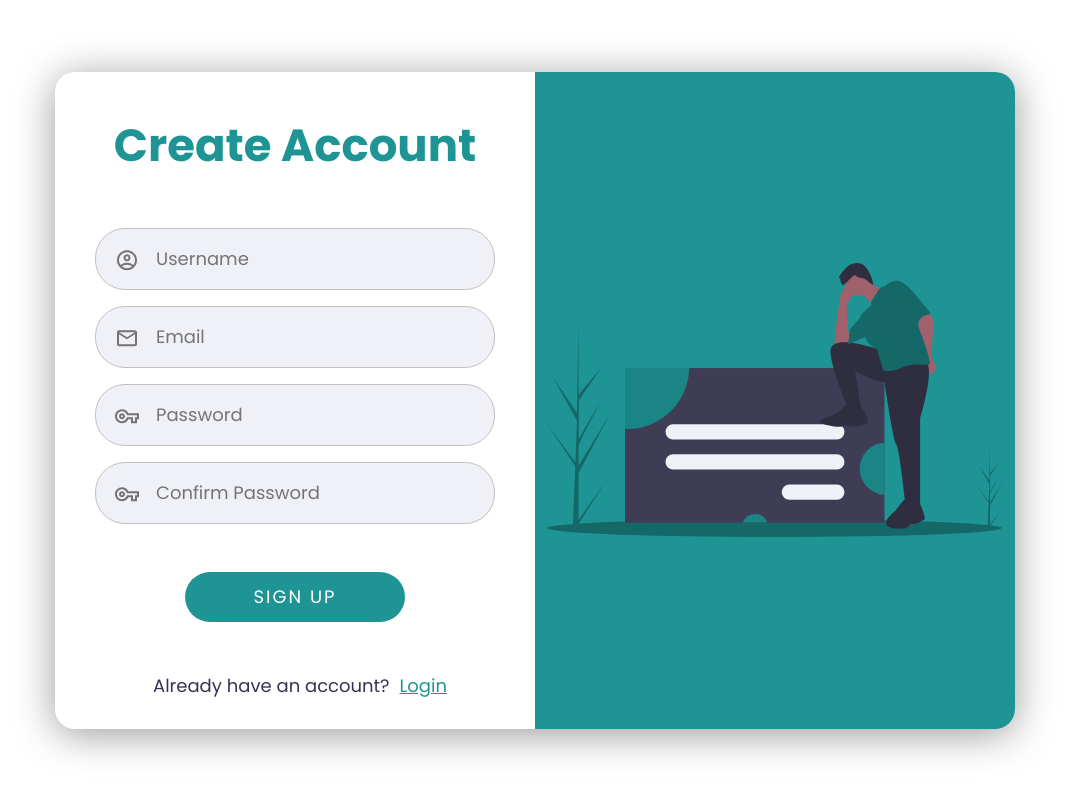
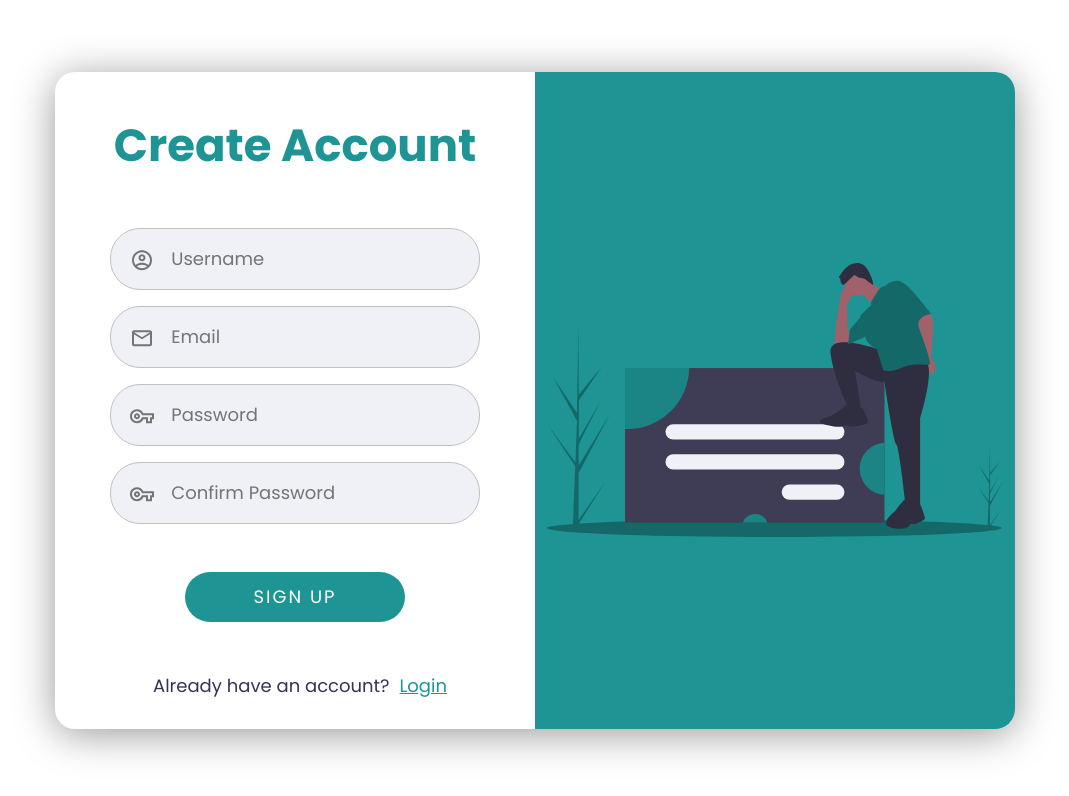
Before and after one commit to NightClover-code/url-shortener, a React (Create React App) app: page /signup in a window 1280 px wide. Shown: the top 796 px of the page, without its empty margins (105-1174 px from the left). Built offline with nearby package versions, Linux system fonts and the light colour scheme; no server answers.

Commit message:
users can successfully create accounts

```diff
--- a/src/actions/index.js
+++ b/src/actions/index.js
@@ -11,6 +11,8 @@ import {
   FETCH_LINKS,
   CREATE_USER,
 } from '../actions/types';
+//importing history
+import history from '../history';
 //importing api call
 import shortenURL from '../API/shortenURL';
 //imoprting random id's to set as keys for list children
@@ -89,15 +91,27 @@ export const fetchLink = user => async dispatch => {
     dispatch(successfullyShortened());
   }
 };
-export const createUser = ({ password, email }) => async dispatch => {
+export const createUser = ({ password, email, username }) => async dispatch => {
+  try {
     const response = await auth.createUserWithEmailAndPassword(email, password);
     dispatch({
       type: CREATE_USER,
       payload: {
+        username,
         email,
         password,
         userId: response.user.uid,
         isSignedIn: true,
+        error: '',
       },
     });
+    history.push('/');
+  } catch (error) {
+    dispatch({
+      type: CREATE_USER,
+      payload: {
+        error: error.message,
+      },
+    });
+  }
 };
--- a/src/containers/NavBar.jsx
+++ b/src/containers/NavBar.jsx
@@ -4,7 +4,33 @@ import { connect } from 'react-redux';
 //importing link from react-router
 import { Link } from 'react-router-dom';
 //nav bar component
-const NavBar = ({ isNavOpen }) => {
+const NavBar = ({ isNavOpen, isSignedIn, username }) => {
+  const renderLoggedInOrLoggedOut = () => {
+    if (isSignedIn) {
+      return `Logged in as ${username}`;
+    } else {
+      return (
+        <Link to="/login" className="login__link">
+          Login
+        </Link>
+      );
+    }
+  };
+  const renderSignInOrSignOut = () => {
+    if (isSignedIn) {
+      return (
+        <Link to="" className="sign__up__link">
+          Sign Out
+        </Link>
+      );
+    } else {
+      return (
+        <Link to="/signup" className="sign__up__link">
+          Sign Up
+        </Link>
+      );
+    }
+  };
   return (
     <nav className={`${isNavOpen ? 'active' : ''}`} id="nav-bar">
       <div className="nav__list" id="nav-list">
@@ -20,13 +46,9 @@ const NavBar = ({ isNavOpen }) => {
       </div>
       <div className="account__list" id="account-list">
         <li className="list__item login" data-id="nav-item">
-          <Link to="/login" className="login__link">
-            Login
-          </Link>
+          {renderLoggedInOrLoggedOut()}
         </li>
-        <Link to="/signup" className="sign__up__link">
-          Sign Up
-        </Link>
+        {renderSignInOrSignOut()}
       </div>
     </nav>
   );
@@ -34,6 +56,8 @@ const NavBar = ({ isNavOpen }) => {
 const mapStateToProps = state => {
   return {
     isNavOpen: state.isNavOpen,
+    isSignedIn: state.currentUser.isSignedIn,
+    username: state.currentUser.username,
   };
 };
 export default connect(mapStateToProps)(NavBar);
--- a/src/containers/SignUp.jsx
+++ b/src/containers/SignUp.jsx
@@ -1,4 +1,4 @@
-import React, { Component } from 'react';
+import React from 'react';
 //importing styles
 import '../../src/styles/css/sign_up.css';
 import { reduxForm } from 'redux-form';
@@ -9,14 +9,14 @@ import SignUpForm from './SignUpForm';
 //importing connect
 import { connect } from 'react-redux';
 //login component
-class SignUp extends Component {
+const SignUp = ({ handleSubmit }) => {
   //rendering errors
-  renderError({ error, touched }) {
+  const renderError = ({ error, touched }) => {
     if (touched && error) {
       return <div className="header">{error}</div>;
     }
-  }
-  render() {
+  };
+
   return (
     <div className="sign__up__page">
       <div className="wrapper">
@@ -27,10 +27,7 @@ class SignUp extends Component {
             </div>
             <div className="text__content">
               <h1>Create Account</h1>
-                <SignUpForm
-                  onSubmit={this.props.handleSubmit}
-                  renderError={this.renderError}
-                />
+              <SignUpForm onSubmit={handleSubmit} renderError={renderError} />
               <div className="already__have__account">
                 <p>Already have an account?</p>
                 <Link to="/login" className="login__now">
@@ -43,10 +40,7 @@ class SignUp extends Component {
       </div>
     </div>
   );
-  }
-}
-
-//checking if user entered email and password
+};
 const validate = ({ email, password, passwordConfirmed, username }) => {
   const errors = {};
   if (!email) {
@@ -69,9 +63,14 @@ const validate = ({ email, password, passwordConfirmed, username }) => {
   }
   return errors;
 };
+//checking if user entered email and password
 const formWrapper = reduxForm({
   form: 'signUpForm',
   validate,
 })(SignUp);
-
-export default connect(null)(formWrapper);
+const mapStateToProps = state => {
+  return {
+    currentUser: state.currentUser,
+  };
+};
+export default connect(mapStateToProps)(formWrapper);
--- a/src/containers/SignUpForm.jsx
+++ b/src/containers/SignUpForm.jsx
@@ -26,10 +26,15 @@ class SignUpForm extends Component {
       </div>
     );
   };
-
   //receiving submited values
   onFormSubmit = values => {
     this.props.createUser(values);
+  };
+  //special errors
+  specialErrors = () => {
+    if (this.props.currentUser.error !== '') {
+      return this.props.currentUser.error;
+    }
   };
   render() {
     return (
@@ -48,6 +53,7 @@ class SignUpForm extends Component {
           type="email"
           source="icon-email.svg"
         />
+        {this.specialErrors()}
         <Field
           name="password"
           component={this.renderSignUp}
--- /dev/null
+++ b/src/history.js
@@ -0,0 +1,2 @@
+import { createBrowserHistory } from 'history';
+export default createBrowserHistory();
--- a/src/styles/css/sign_up.css
+++ b/src/styles/css/sign_up.css
@@ -145,6 +145,8 @@
 }
 
 .sign__up__page .wrapper .sign__up__card .sign__up__card__container .text__content form .input__container {
+  width: 90%;
+  margin: auto;
   position: relative;
 }
 
@@ -175,7 +177,7 @@
 }
 
 .sign__up__page .wrapper .sign__up__card .sign__up__card__container .text__content form .input__container input {
-  width: 400px;
+  width: 100%;
   height: 40px;
   margin: 8px auto;
   background-color: #eff1f7;
--- a/src/styles/sass/sign_up.scss
+++ b/src/styles/sass/sign_up.scss
@@ -81,6 +81,8 @@
           form {
             text-align: center;
             .input__container {
+              width: 90%;
+              margin: auto;
               @media screen and (max-width: 1100px) {
                 margin: auto;
                 width: 90%;
@@ -100,7 +102,7 @@
                 }
               }
               input {
-                width: 400px;
+                width: 100%;
                 height: 40px;
                 margin: 8px auto;
                 background-color: $grayish_background;
```
Also changed, not shown: src/containers/AppRouter.jsx (+4 -3 lines), 2 other files (tests, documents, lock files or other folders). Lines whose indentation alone changed are shown as unchanged.
